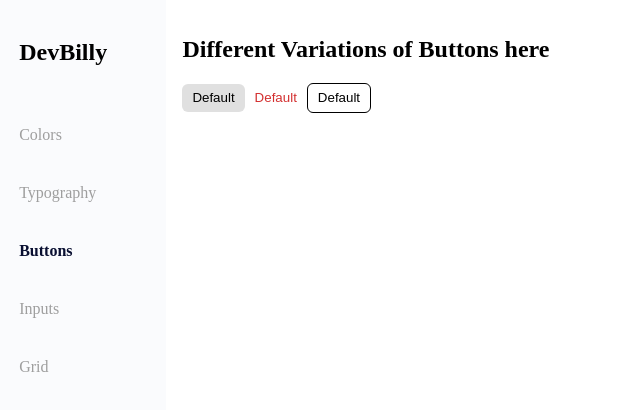
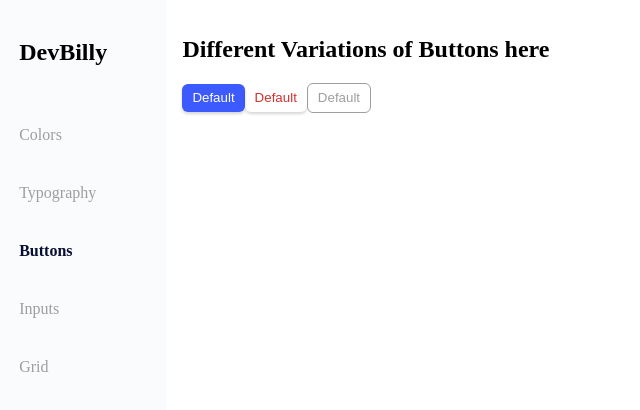
Before and after one commit to dev-billy/design-system, a React (Create React App) app: page /buttons in a window 1280 px wide. Shown: the top 410 px of the page, without its empty margins (0-640 px from the left). Built offline with nearby package versions, Linux system fonts and the light colour scheme.

Commit message:
added support for disabled states

```diff
--- a/src/components/Button.js
+++ b/src/components/Button.js
@@ -1,13 +1,34 @@
 import ButtonStyles from "../styles/button.module.scss";
 
 function Button(props) {
-  const { variant, color } = props;
-
+  const { variant, color, disableShadow, disabled } = props;
+  if (disabled) {
+    return (
+      <button
+        className={`${ButtonStyles.button} ${
+          ButtonStyles[`${variant}_disabled`]
+        }`}
+      >
+        {props.children || "Default"}
+      </button>
+    );
+  }
+  if (disableShadow) {
+    return (
+      <button
+        className={`${ButtonStyles.button} ${
+          ButtonStyles[`${variant}_${color}`]
+        }`}
+      >
+        {props.children || "Default"}
+      </button>
+    );
+  }
   return (
     <button
       className={`${ButtonStyles.button} ${
         ButtonStyles[`${variant}_${color}`]
-      }`}
+      } ${ButtonStyles.withShadow}`}
     >
       {props.children || "Default"}
     </button>
--- a/src/pages/Buttons.js
+++ b/src/pages/Buttons.js
@@ -4,9 +4,9 @@ function ButtonDisplayPage() {
   return (
     <Layout>
       <h1>Different Variations of Buttons here</h1>
-      <Button />
+      <Button color="primary" />
       <Button variant="text" color="danger" />
-      <Button variant="outlined" color="default" />
+      <Button variant="outlined" color="primary" disableShadow disabled />
     </Layout>
   );
 }
--- a/src/styles/button.module.scss
+++ b/src/styles/button.module.scss
@@ -99,3 +99,24 @@
 .text_danger:hover {
   background-color: $danger_hover_noBg;
 }
+
+//disabledButtons
+
+.text_disabled {
+  @include buttonStyle($textColor_inactive, none);
+}
+.text_disabled:hover {
+  cursor: not-allowed;
+}
+.outlined_disabled {
+  @include buttonStyle($textColor_inactive, none, true);
+}
+.outlined_disabled:hover {
+  cursor: not-allowed;
+}
+.default_disabled {
+  @include buttonStyle($textColor_inactive, $default);
+}
+.default_disabled:hover {
+  cursor: not-allowed;
+}
```
